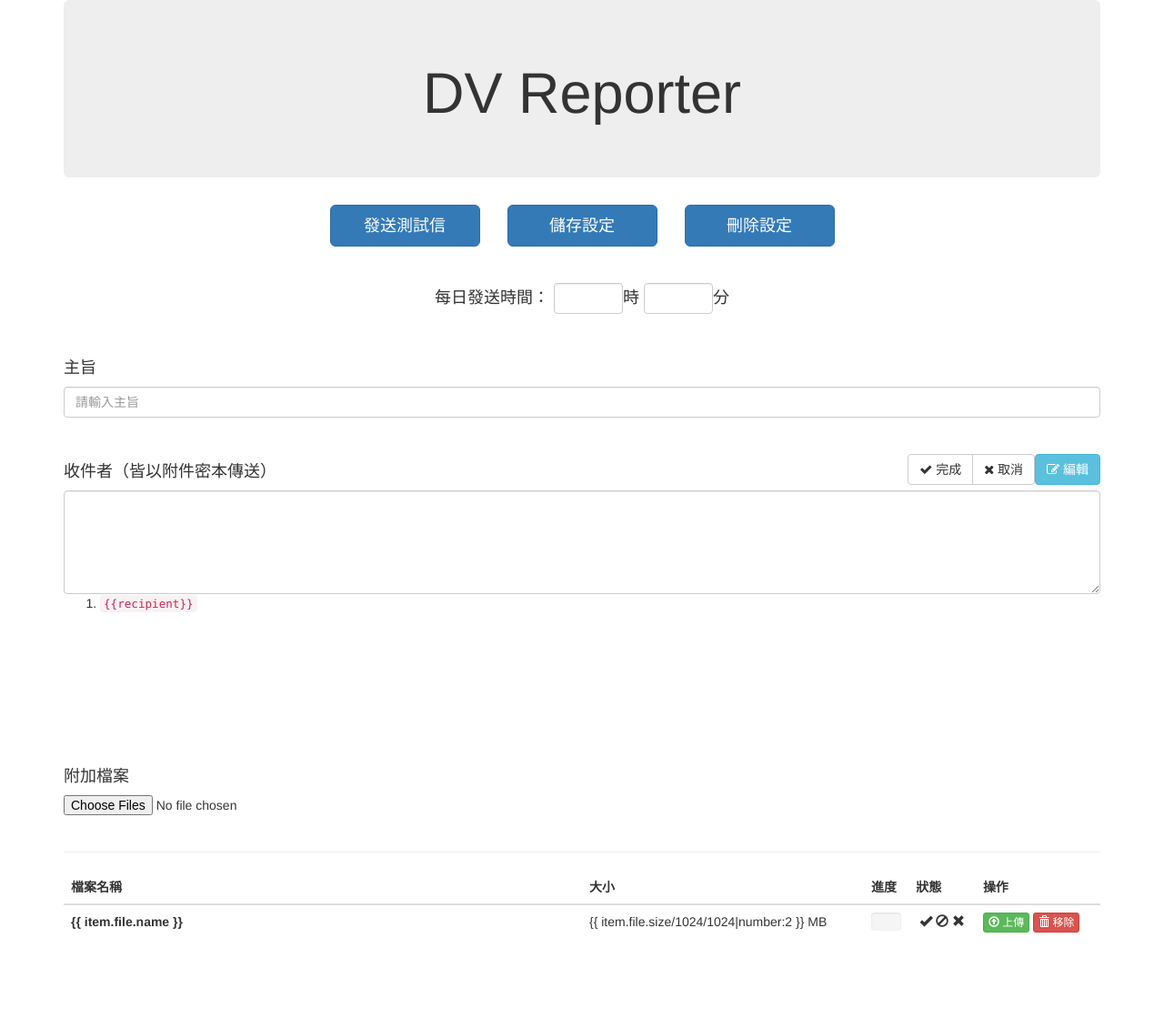
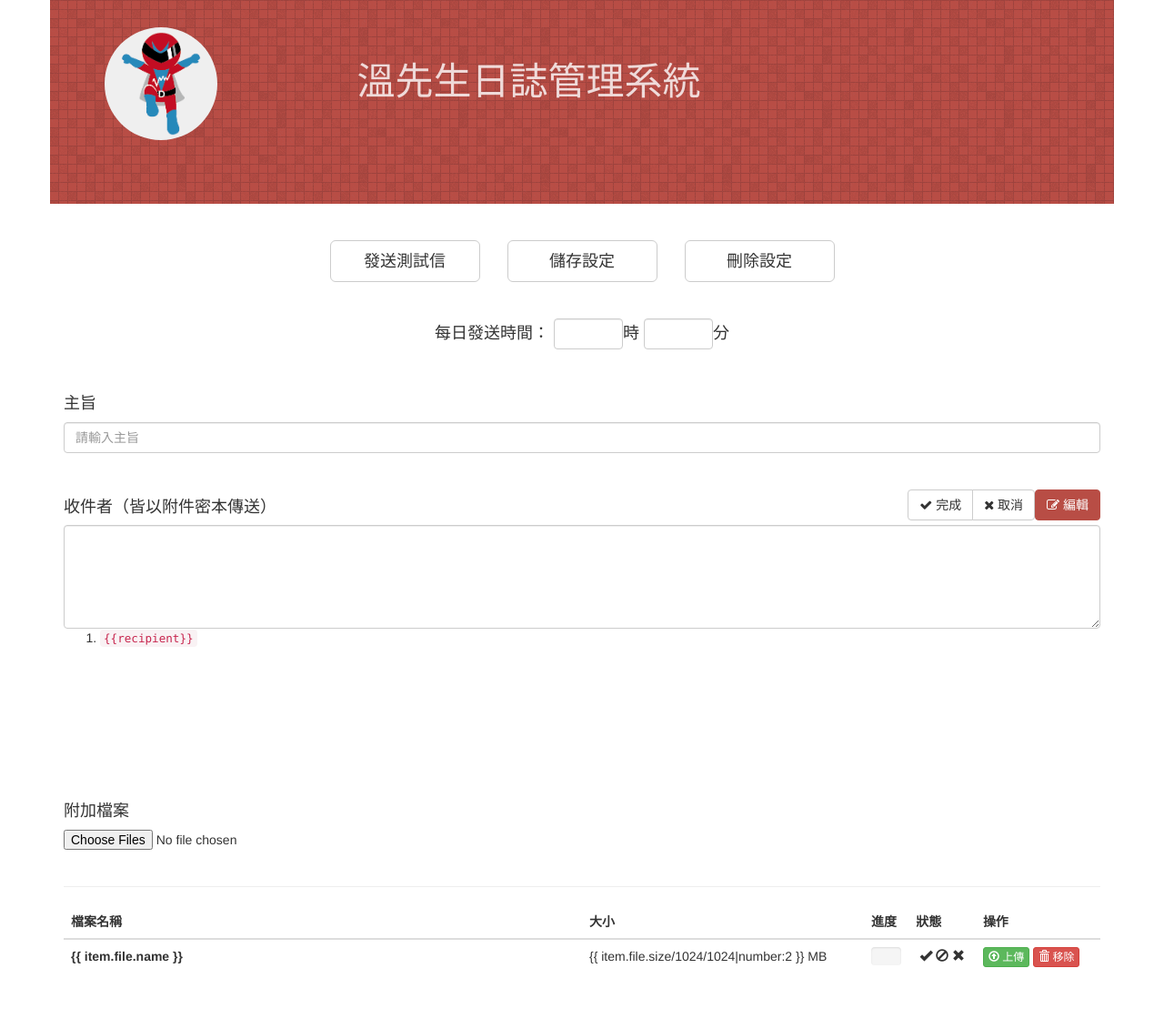
Before and after one commit to amigcamel/AjiReporter, a Django app: page / in a window 1280 px wide. Shown: the whole page at 91% size. Before the commit the page ends 1025 px from the top, so only its background shows below. Run offline with Django 3.2, Linux system fonts and the light colour scheme; some libraries are stand-ins or nearby versions.

Commit message:
change header

```diff
--- a/templates/base.html
+++ b/templates/base.html
@@ -6,7 +6,7 @@
     <meta content="width=device-width, initial-scale=1, shrink-to-fit=no" name="viewport"><!-- The above 3 meta tags *must* come first in the head; any other head content must come *after* these tags -->
     <meta content="" name="description">
     <meta content="" name="author">
-    <!-- <link href="../../favicon.ico" rel="icon"> -->
+    <link href="/static/img/favicon.ico" rel="icon">
     <title>DV Reporter</title>
     <link href="/static/bower_components/bootstrap/dist/css/bootstrap.min.css" rel="stylesheet">
     <link rel='stylesheet' href='/static/bower_components/textAngular/dist/textAngular.css'>
@@ -15,24 +15,58 @@
     .row {
         padding-bottom: 40px;
     }
+    .header {
+        position: relative;
+        padding: 30px 30px 30px 60px;
+        text-align: left;
+        color: rgba(255, 255, 255, .8);
+        background-color: #b84d45;
+        background-image: url(/static/img/bg.png);
+        margin-bottom: 40px;
+        font-size: 20px;
+    }
+    .logo {
+        border-radius: 50%;
+        width: 50%;
+    }
+    .btn-custom,
+    .btn-custom:hover,
+    .btn-custom:active,
+    .btn-custom:visited,
+    .btn-custom:focus {
+        color: #ffffff;
+        background-color: #b84d45;
+        border-color: #b84d45;
+    }
+    .btn-default:hover {
+        color: #ffffff;
+        background-color: #b84d45;
+        border-color: #b84d45;
+    }
     </style>
 </head>
 {% verbatim %}
 <body ng-controller="BaseCtrl">
+    <div class="container header">
+        <div class="row">
+            <div class="col-md-3">
+                <img src="/static/img/DV02.png" class="logo">
+            </div>
+            <div class="col-md-9" style="padding-top:30px;font-size:42px">
+                溫先生日誌管理系統
+            </div>
+        </div>
+    </div>
     <div class="container">
-        <div class="jumbotron text-center">
-            <h1>DV Reporter</h1>
-        </div>
-
         <div class="row">
             <div class="col-md-offset-3 col-md-2 text-center">
-                <button class="btn btn-primary btn-lg btn-block" ng-click="sendTest()">發送測試信</button>
+                <button class="btn btn-default btn-lg btn-block" ng-click="sendTest()">發送測試信</button>
             </div>
             <div class="col-md-2 text-center">
-                <button class="btn btn-primary btn-lg btn-block" ng-click="genCron();saveSettings()">儲存設定</button>
+                <button class="btn btn-default btn-lg btn-block" ng-click="genCron();saveSettings()">儲存設定</button>
             </div>
             <div class="col-md-2 text-center">
-                <button class="btn btn-primary btn-lg btn-block" ng-click="deleteSettings()">刪除設定</button>
+                <button class="btn btn-default btn-lg btn-block" ng-click="deleteSettings()">刪除設定</button>
             </div>
         </div>
 
@@ -52,7 +86,7 @@
         <div class="row">
             <div class="col-md-12">
                 <h4 style="display:inline-block">收件者（皆以附件密本傳送）</h4>
-                <button ng-hide="editRecipients" ng-click="editRecipients=!editRecipients" class="btn btn-info" style="float:right"><i class="fa fa-edit"></i> 編輯</button>
+                <button ng-hide="editRecipients" ng-click="editRecipients=!editRecipients" class="btn btn-custom" style="float:right"><i class="fa fa-edit"></i> 編輯</button>
                 <div ng-show="editRecipients" class="btn-group" style="float:right">
                     <button ng-click="editRecipients=!editRecipients;saveRecipients()" class="btn btn-default"><i class="fa fa-check"></i> 完成</button>
                     <button ng-click="editRecipients=!editRecipients" class="btn btn-default"><i class="fa fa-times"></i> 取消</button>
```
